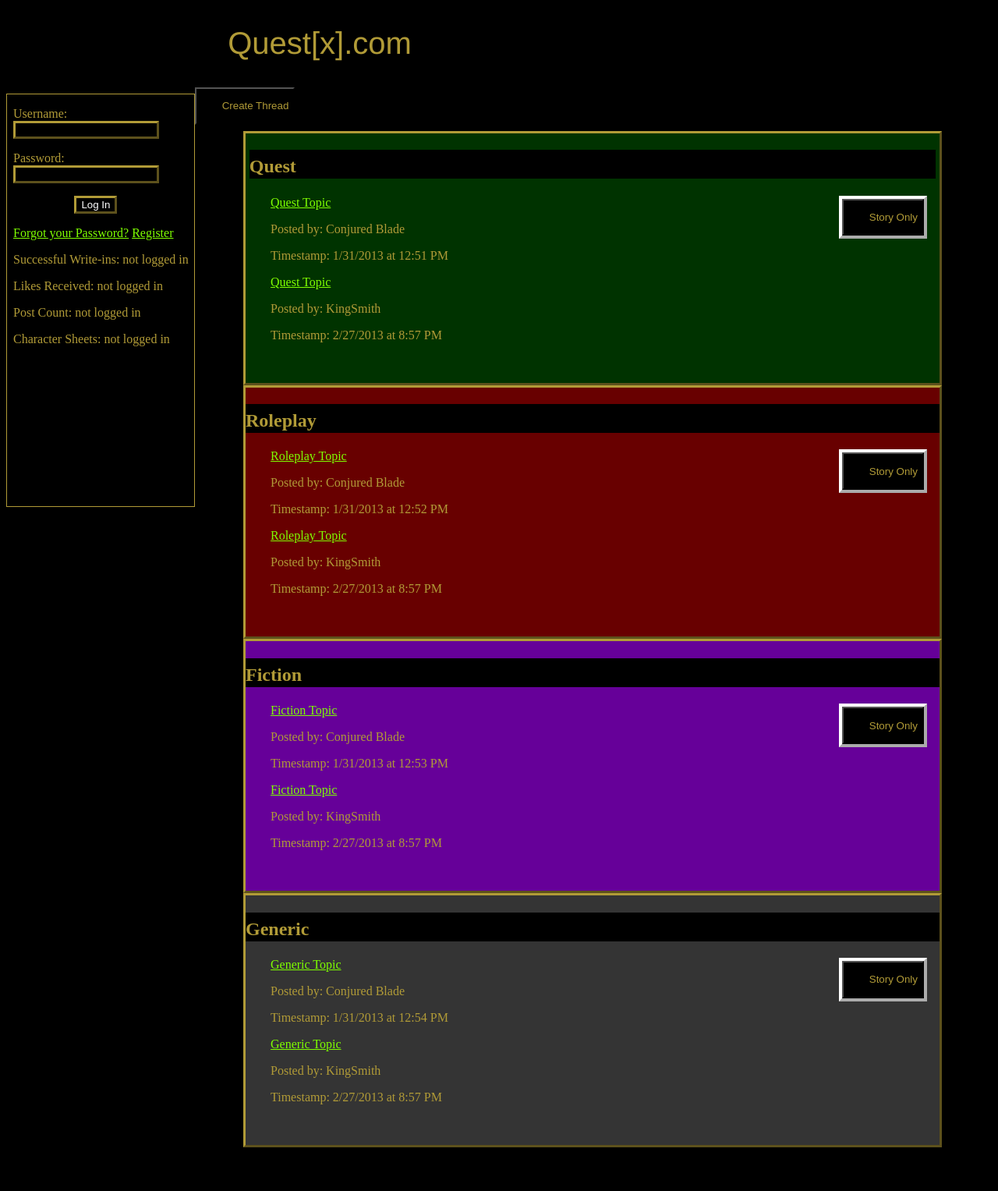
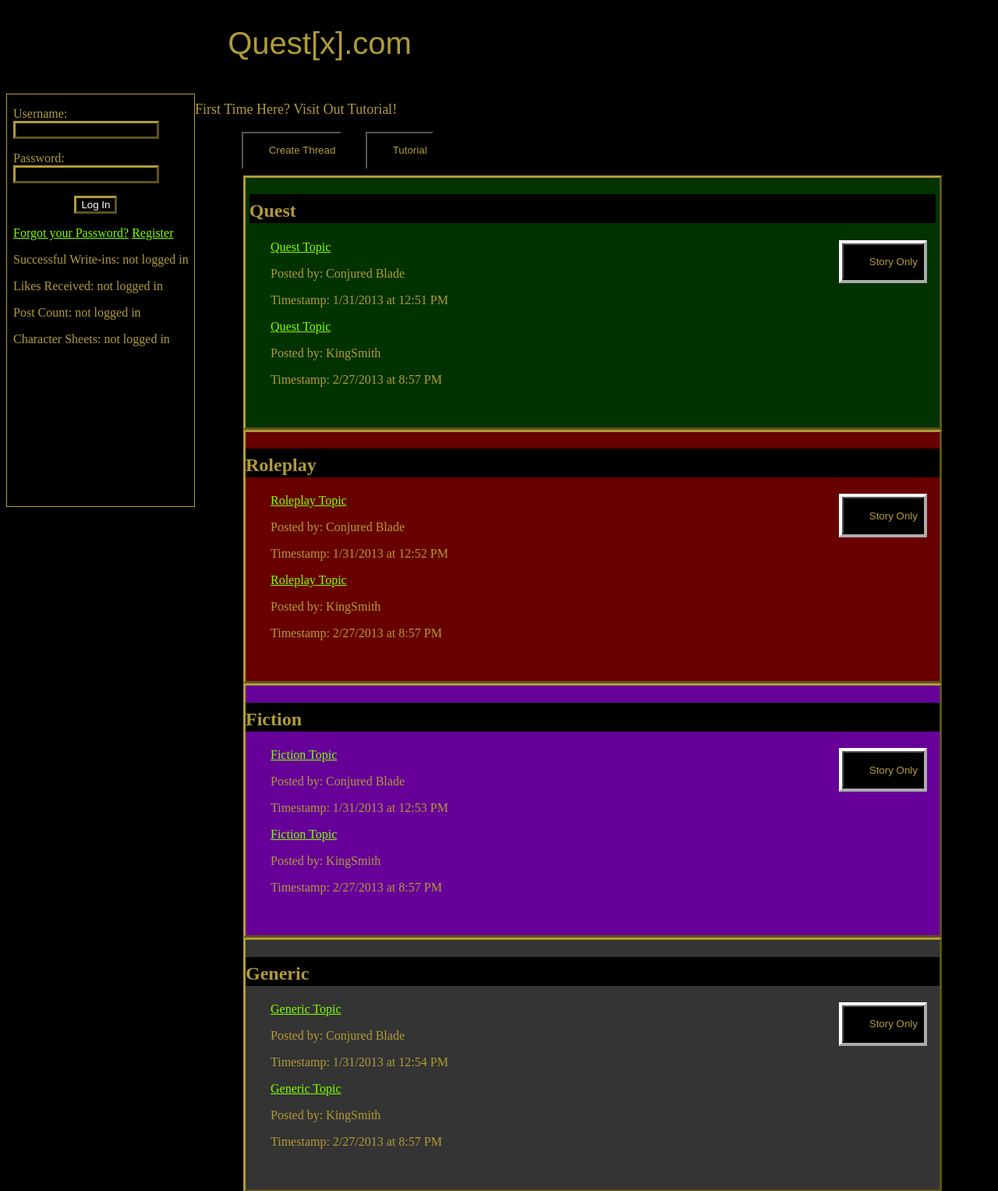
Before and after one commit to Cipnuvofli/rpg-forum, a PHP site: page /Home.php in a window 1280 px wide. Shown: the top 1527 px of the page at 78% size. Run offline with PHP 8.4, Linux system fonts and the light colour scheme.

Commit message:
added tutorial page, and added button to home page. finishing the tutorial page

```diff
--- a/Home.php
+++ b/Home.php
@@ -2,8 +2,13 @@
 
 <?php include "usercard.php"?>
 
-<div id = "PostThread">
-<button style="background-color:#000000;"type="button"; onClick="location.href='CreateThread.php'";><p>Create Thread</p>
+
+<div id="Buttons">
+<font size="4"><p>First Time Here? Visit Out Tutorial!</p>
+</font>
+<button style="background-color:#000000;margin-left:4.5em" type="button"; onClick="location.href='CreateThread.php'";><p>Create Thread</p>
+</button>
+<button style="background-color:#000000;margin-left:2em"; type="button"; onClick="location.href='tutorial.php'";><p>Tutorial</p>
 </button>
 </div>
 
```
Also changed, not shown: tutorial.php (added, +31 -0 lines).
